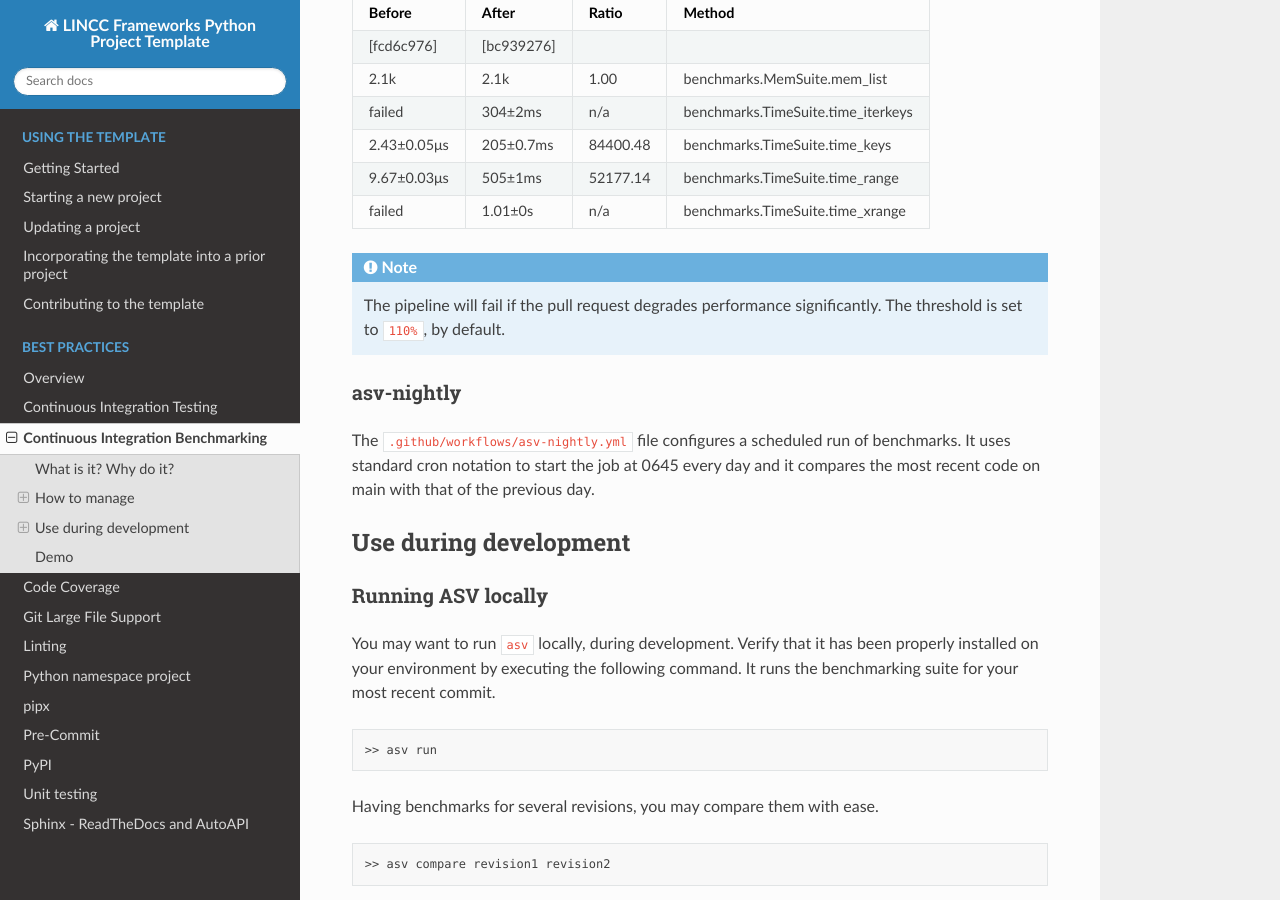
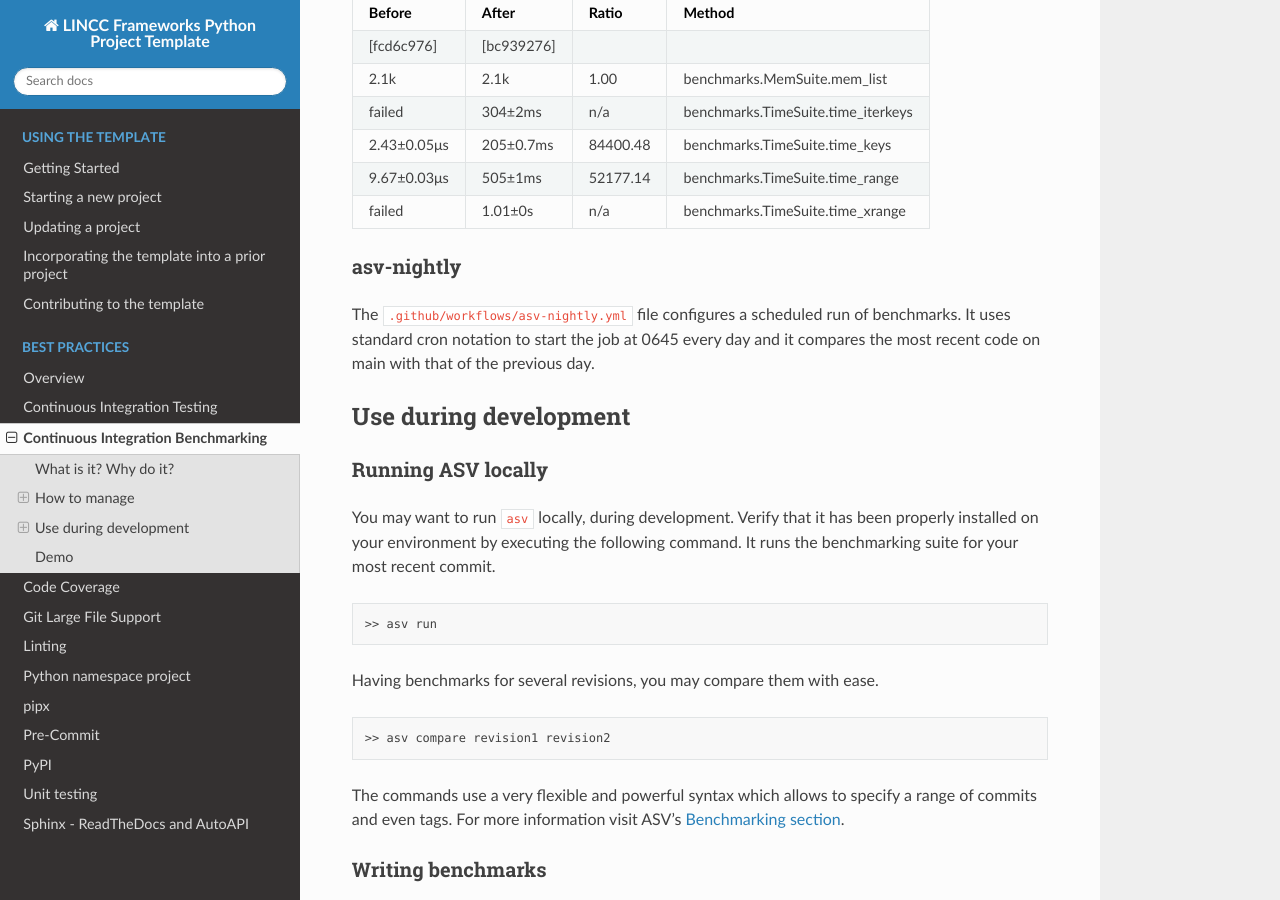
Before and after one commit to lincc-frameworks/python-project-template, a Sphinx documentation site: the page built from docs/practices/ci_benchmarking.rst, in a window 1280 px wide and 900 px high, scrolled down 2219 px. Built offline with Sphinx 7.4.7 and the Read the Docs theme 2.0.0, drawn with Linux system fonts in a browser that asks for light colours; the version number could not be read and is left out.

Commit message:
Remove wrong info from docs

```diff
--- a/docs/practices/ci_benchmarking.rst
+++ b/docs/practices/ci_benchmarking.rst
@@ -103,10 +103,6 @@
 | failed      | 1.01±0s    | n/a      | benchmarks.TimeSuite.time_xrange   |
 +-------------+------------+----------+------------------------------------+
 
-.. note::
-   The pipeline will fail if the pull request degrades performance significantly. The threshold is set to ``110%``,
-   by default.
-
 asv-nightly
 ^^^^^^^^^^^^^^^^^^^^^^^^^^^^^^^^^^^^^^^^^^^^^^^^^^^^^^^^^^^^^^^^^^^^^^^^^^^^^^^
 
```
